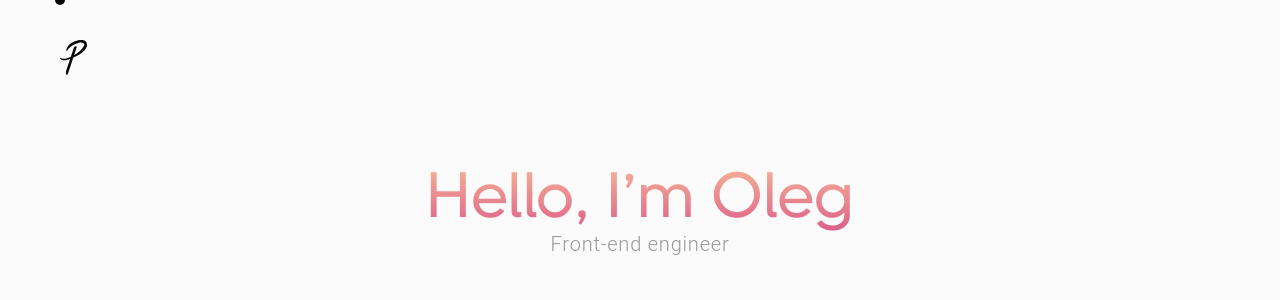
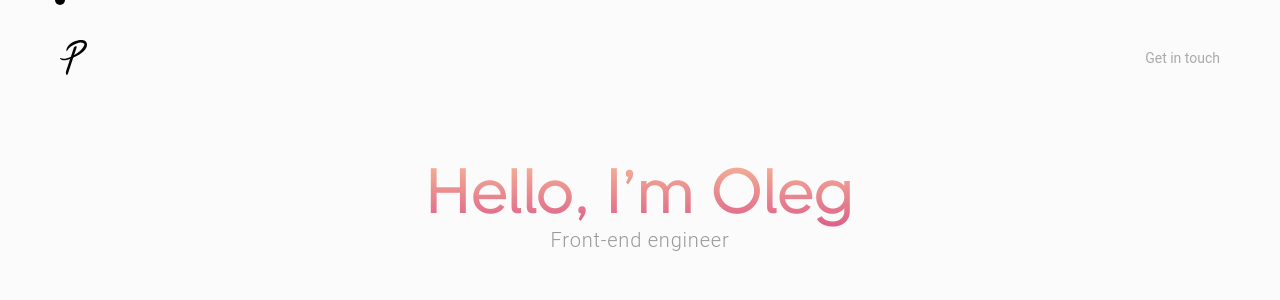
Before and after one commit to Oleg-Pasternak/portfolio-frontend, a Next.js app: page / in a window 1280 px wide. Shown: the top 300 px of the page. Built offline with nearby package versions, Linux system fonts and the light colour scheme.

Commit message:
Add get in touch button

```diff
--- /dev/null
+++ b/src/components/Header/Header.scss
@@ -0,0 +1,15 @@
+.header {
+    display: flex;
+    justify-content: space-between;
+    width: 100%;
+    a {
+        display: flex;
+        align-items: center;
+        span {
+            &:hover {
+                color: #343434;
+                transition: all 0.3s;
+            }
+        }
+    }
+}
--- a/src/components/Header/index.jsx
+++ b/src/components/Header/index.jsx
@@ -13,6 +13,9 @@ export default class Header extends Component {
                 <Link href='/'>
                     <Logo />
                 </Link>
+                <Link href='/'>
+                    <span>Get in touch</span>
+                </Link>
             </div>
         );
     }
--- a/src/pages/_app.jsx
+++ b/src/pages/_app.jsx
@@ -36,7 +36,7 @@ function MyApp({ Component, pageProps }) {
 
     const onMouseMove = (e) => {
       const tagName = e.target.tagName.toLowerCase()
-      const isLink = tagName === 'svg' || tagName === 'a';
+      const isLink = tagName === 'svg' || tagName === 'a' || tagName === 'span';
 
       gsap.to(cursorRef.current, {
         left: e.clientX,
--- a/src/styles/common.scss
+++ b/src/styles/common.scss
@@ -39,6 +39,12 @@ p {
   margin: 0;
 }
 
+span {
+    font-size: 14px;
+    color: #aaa;
+    transition: all 0.3s;
+}
+
 /* Reset default cursor styles */
 * {
     cursor: none;
--- a/src/styles/main.scss
+++ b/src/styles/main.scss
@@ -6,3 +6,4 @@
 //components
 @import '~src/components/Hero/Hero.scss';
 @import '~src/components/ProjectPreview/ProjectPreview.scss';
+@import '~src/components/Header/Header.scss';
```
Also changed, not shown: src/styles/vars.scss (added).
